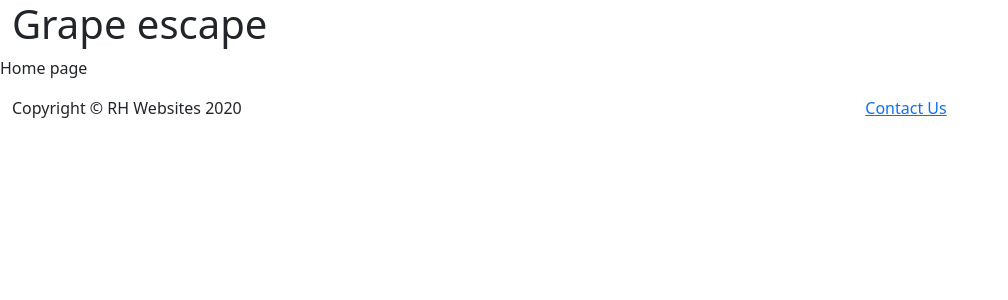
After one commit to hob71/Grape_Escape, a Django app: page / in a window 1280 px wide. The commit adds this page. Shown: the top 300 px of the page, without its empty margins (0-1008 px from the left). Run offline with Django 3.2, Linux system fonts and the light colour scheme; some libraries are stand-ins or nearby versions.

Commit message:
Added home and wines apps and index.html

```diff
--- a/grape_escape/urls.py
+++ b/grape_escape/urls.py
@@ -19,4 +19,6 @@ from django.urls import path, include
 urlpatterns = [
     path('admin/', admin.site.urls),
     path('user_accounts/', include('allauth.urls')),
+    path('', include('home.urls')),
+    #path('', include('wines.urls')),
 ]
--- /dev/null
+++ b/home/templates/home/index.html
@@ -0,0 +1,8 @@
+{% extends "base.html" %}
+{% load static %}
+
+{% block page_content%}
+
+<p>Home page</p>
+
+{% endblock %}
--- /dev/null
+++ b/home/urls.py
@@ -0,0 +1,7 @@
+from django.contrib import admin
+from django.urls import path
+from . import views
+
+urlpatterns = [
+    path('', views.index, name='home'),
+]
--- a/home/views.py
+++ b/home/views.py
@@ -1,3 +1,6 @@
 from django.shortcuts import render
 
 # Create your views here.
+
+def index(request):
+    return render(request, 'home/index.html')
--- a/templates/base.html
+++ b/templates/base.html
@@ -26,10 +26,10 @@
         <nav></nav>
     </header>
 
-    {% Block page_content %}
+    {% block page_content %}
     {% endblock %}
 
-    {% Block new-items %}
+    {% block new-items %}
     {% endblock %}
 
     <footer class="footer">
--- a/wines/views.py
+++ /dev/null
@@ -1,3 +0,0 @@
-from django.shortcuts import render
-
-# Create your views here.
```
Also changed, not shown: grape_escape/settings.py (+6 -1 lines), wines/templates/wines/wines.html (added, +8 -0 lines), wines/urls.py (added).
